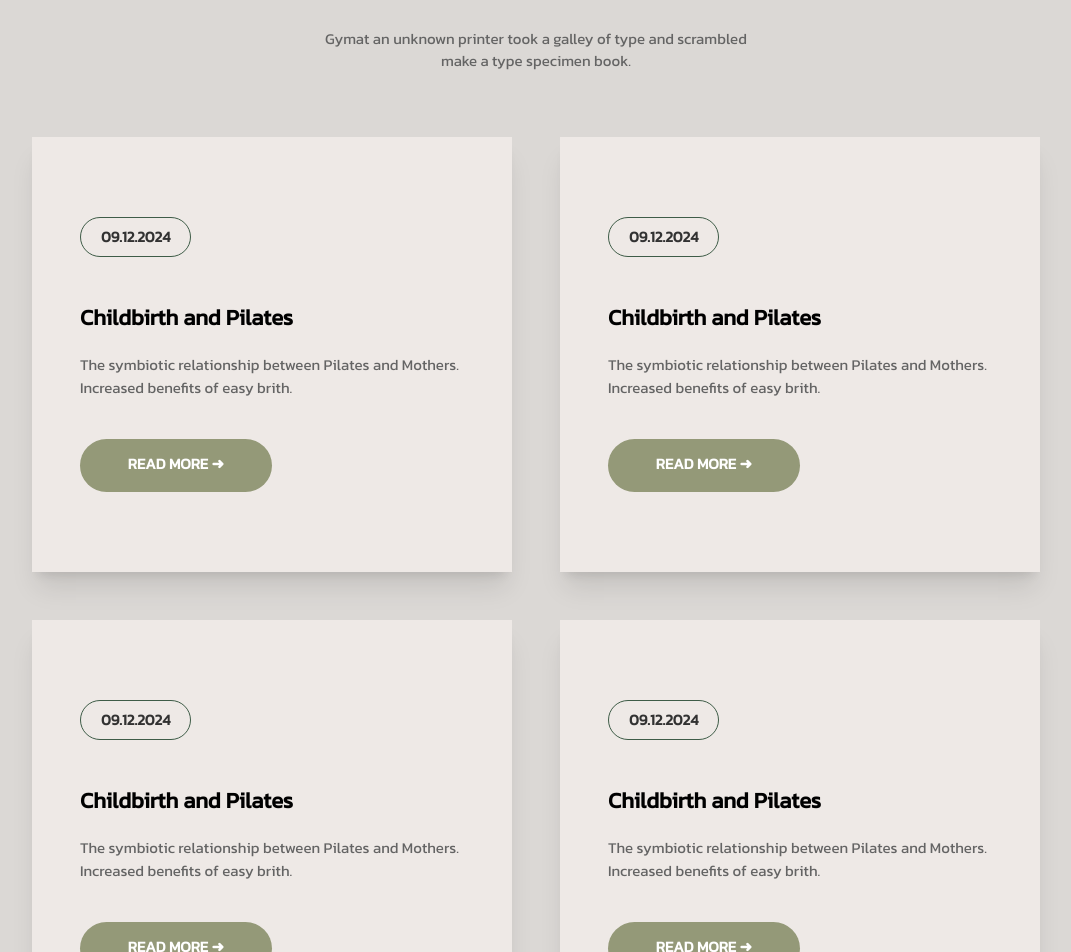
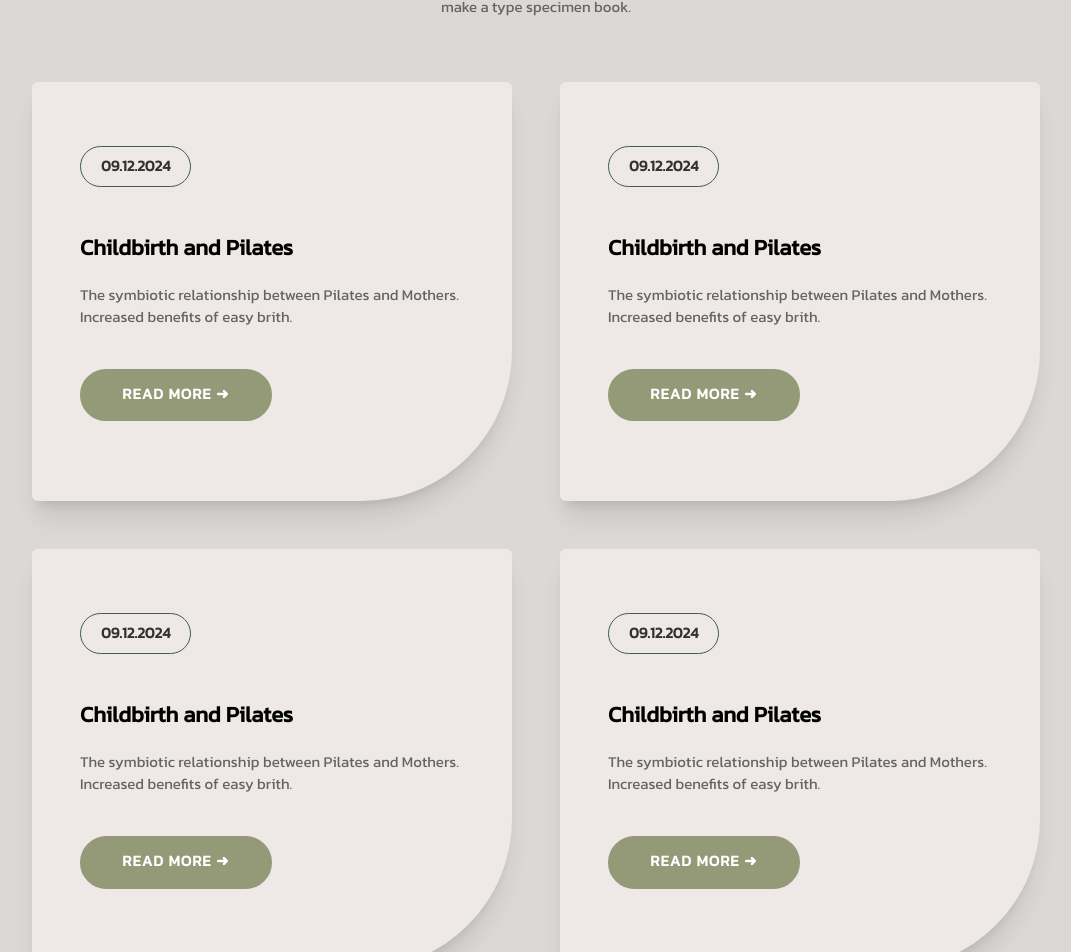
Before and after one commit to Carlie16604/Elevate, a React (Vite) app: page / in a window 1280 px wide. Shown: the part 3832-4784 px from the top of the page, without its empty margins (104-1175 px from the left). Built offline with nearby package versions, Linux system fonts and the light colour scheme.

Commit message:
completed Articles look

```diff
--- a/src/pages/Articles.jsx
+++ b/src/pages/Articles.jsx
@@ -5,9 +5,9 @@ const Articles = () => {
         <section id='Articles'>
             <div className='container py-20'>
                 <div className='flex flex-col text-center relative items-center'>
-                    <p className='text-white relative z-10 text-[15px] uppercase font-bold mb-8'>
+                    {/* <p className='text-white relative z-10 text-[15px] uppercase font-bold mb-8'>
                         Lastest News
-                    </p>
+                    </p> */}
                     <h2 className='text-[3.4rem] font-bold mb-4'>
                         Our Recent Articles
                     </h2>
@@ -16,7 +16,7 @@ const Articles = () => {
                     </p>
                 </div>
                 <div className='flex gap-12 w-full mt-[4rem] md1200:justify-center flex-wrap justify-center'>
-                    <div className='bg-[#EEE9E6] w-[30rem] min460:w-[100%] shadow-xl flex flex-col px-[3rem] py-[5rem]'>
+                    <div className='bg-[#EEE9E6] w-[30rem] min460:w-[100%] shadow-xl flex flex-col px-[3rem] pb-[5rem] pt-[4rem] rounded-md rounded-br-[150px]'>
                         <p className="text-[15px] font-bold text-[#323232] border-[#3E5C47] border-solid rounded-full border-[1px] w-fit px-5 py-2 mb-6">
                             09.12.2024
                         </p>
@@ -26,12 +26,12 @@ const Articles = () => {
                         <p className='text-[15px] text-[#646464] font-medium'>
                             The symbiotic relationship between Pilates and Mothers. Increased benefits of easy brith.
                         </p>
-                        <a className='text-[15px] uppercase font-bold mt-10 w-[12rem] h-[3.3rem] rounded-[400px] bg-[#949978] text-white text-center pt-[14px]'>
+                        <a className='text-white bg-[#949978] border-2 rounded-[400px] border-[#949978] uppercase text-center font-bold mt-10 w-[12rem] h-[3.3rem] text-[15px] pt-[12.5px] tracking-[1px] cursor-pointer shadow-[inset_0_0_0_0_#3E5C47] transition-[box-shadow] ease-out duration-1000 hover:shadow-[inset_400px_0_0_0_#949978] '>
                             Read More ➜
                             {/* <img src={arrow} className='h-7 w-7 flex'></img> */}
                         </a>
                     </div>
-                    <div className='bg-[#EEE9E6] w-[30rem] min460:w-[100%] shadow-xl flex flex-col px-[3rem] py-[5rem]'>
+                    <div className='bg-[#EEE9E6] w-[30rem] min460:w-[100%] shadow-xl flex flex-col px-[3rem] pb-[5rem] pt-[4rem] rounded-md rounded-br-[150px]'>
                         <p className="text-[15px] font-bold text-[#323232] border-[#3E5C47] border-solid rounded-full border-[1px] w-fit px-5 py-2 mb-6">
                             09.12.2024
                         </p>
@@ -41,11 +41,11 @@ const Articles = () => {
                         <p className='text-[15px] text-[#646464] font-medium'>
                             The symbiotic relationship between Pilates and Mothers. Increased benefits of easy brith.
                         </p>
-                        <a className='text-[15px] uppercase font-bold mt-10 w-[12rem] h-[3.3rem] rounded-[400px] bg-[#949978] text-white text-center pt-[14px]'>
+                        <a className='text-white bg-[#949978] border-2 rounded-[400px] border-[#949978] uppercase text-center font-bold mt-10 w-[12rem] h-[3.3rem] text-[15px] pt-[12.5px] tracking-[1px] cursor-pointer shadow-[inset_0_0_0_0_#3E5C47] transition-[box-shadow] ease-out duration-1000 hover:shadow-[inset_400px_0_0_0_#949978] '>
                             Read More ➜
                         </a>
                     </div>
-                    <div className='bg-[#EEE9E6] w-[30rem] min460:w-[100%] shadow-xl flex flex-col px-[3rem] py-[5rem]'>
+                    <div className='bg-[#EEE9E6] w-[30rem] min460:w-[100%] shadow-xl flex flex-col px-[3rem] pb-[5rem] pt-[4rem] rounded-md rounded-br-[150px]'>
                         <p className="text-[15px] font-bold text-[#323232] border-[#3E5C47] border-solid rounded-full border-[1px] w-fit px-5 py-2 mb-6">
                             09.12.2024
                         </p>
@@ -55,11 +55,11 @@ const Articles = () => {
                         <p className='text-[15px] text-[#646464] font-medium'>
                             The symbiotic relationship between Pilates and Mothers. Increased benefits of easy brith.
                         </p>
-                        <a className='text-[15px] uppercase font-bold mt-10 w-[12rem] h-[3.3rem] rounded-[400px] bg-[#949978] text-white text-center pt-[14px]'>
+                        <a className='text-white bg-[#949978] border-2 rounded-[400px] border-[#949978] uppercase text-center font-bold mt-10 w-[12rem] h-[3.3rem] text-[15px] pt-[12.5px] tracking-[1px] cursor-pointer shadow-[inset_0_0_0_0_#3E5C47] transition-[box-shadow] ease-out duration-1000 hover:shadow-[inset_400px_0_0_0_#949978]  '>
                             Read More ➜
                         </a>
                     </div>
-                    <div className='bg-[#EEE9E6] w-[30rem] min460:w-[100%] shadow-xl flex flex-col px-[3rem] py-[5rem]'>
+                    <div className='bg-[#EEE9E6] w-[30rem] min460:w-[100%] shadow-xl flex flex-col px-[3rem] pb-[5rem] pt-[4rem] rounded-md rounded-br-[150px]'>
                         <p className="text-[15px] font-bold text-[#323232] border-[#3E5C47] border-solid rounded-full border-[1px] w-fit px-5 py-2 mb-6">
                             09.12.2024
                         </p>
@@ -69,7 +69,7 @@ const Articles = () => {
                         <p className='text-[15px] text-[#646464] font-medium'>
                             The symbiotic relationship between Pilates and Mothers. Increased benefits of easy brith.
                         </p>
-                        <a className='text-[15px] uppercase font-bold mt-10 w-[12rem] h-[3.3rem] rounded-[400px] bg-[#949978] text-white text-center pt-[14px]'>
+                        <a className='text-white bg-[#949978] border-2 rounded-[400px] border-[#949978] uppercase text-center font-bold mt-10 w-[12rem] h-[3.3rem] text-[15px] pt-[12.5px] tracking-[1px] cursor-pointer shadow-[inset_0_0_0_0_#3E5C47] transition-[box-shadow] ease-out duration-1000 hover:shadow-[inset_400px_0_0_0_#949978]  '>
                             Read More ➜
                         </a>
                     </div>
--- a/src/pages/Calendar.jsx
+++ b/src/pages/Calendar.jsx
@@ -1,7 +1,7 @@
 import React, { useState } from "react";
 import '../index.css';
-import AR from '../assets/Calendar/Arrow right.png';
-import AL from '../assets/Calendar/Arrow Left.png';
+// import AR from '../assets/Calendar/Arrow right.png';
+// import AL from '../assets/Calendar/Arrow Left.png';
 
 const Calendar = ({ schedule, onDateSelect }) => {
     const [date, setDate] = useState(new Date());
@@ -94,14 +94,15 @@ const Calendar = ({ schedule, onDateSelect }) => {
                     <div className='button-space hover:opacity-75'>
                         <span id="calendar-prev"
                             onClick={() => handleNavigation(-1)}>
-                            <img src={AL} alt='arrow left' className='w-[20px] h-[20px]'/>
+                            {/* <img src={AL} alt='arrow left' className='w-[20px] h-[20px]'/> */}
+                            <p className='text-white -rotate-180'>➜</p>
                         </span>
                     </div>
                     <div className='button-space hover:opacity-75'>
                         <span id="calendar-next"
                             onClick={() => handleNavigation(1)}>
-                            <img src={AR} alt='arrow right' className='w-[20px] h-[20px]'/>
-                            {/* Consider replacing this with ➜ */}
+                                <p className='text-white'>➜</p>
+                            {/* <img src={AR} alt='arrow right' className='w-[20px] h-[20px]'/> */}
                         </span>
                     </div>
                 </div>
```
